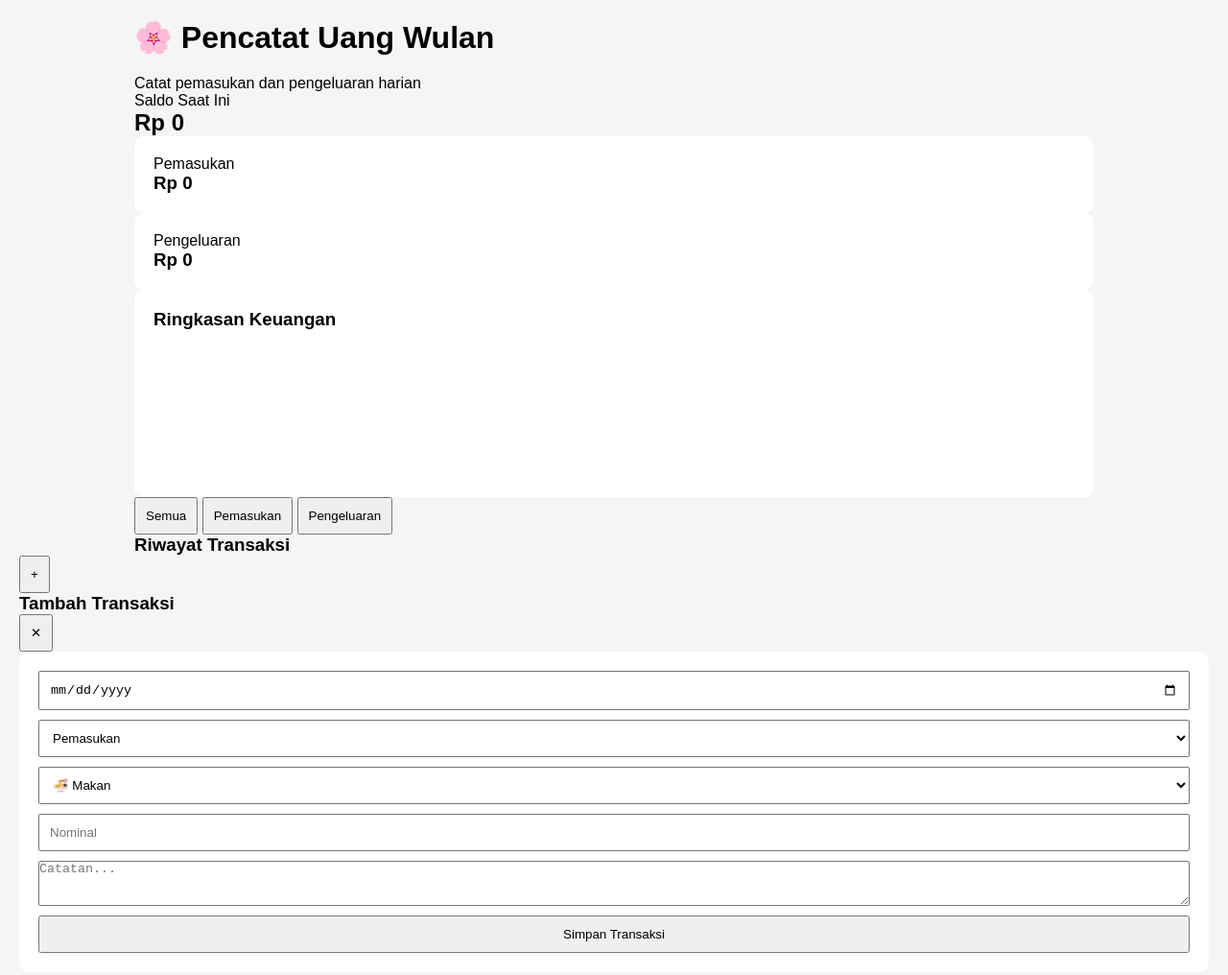
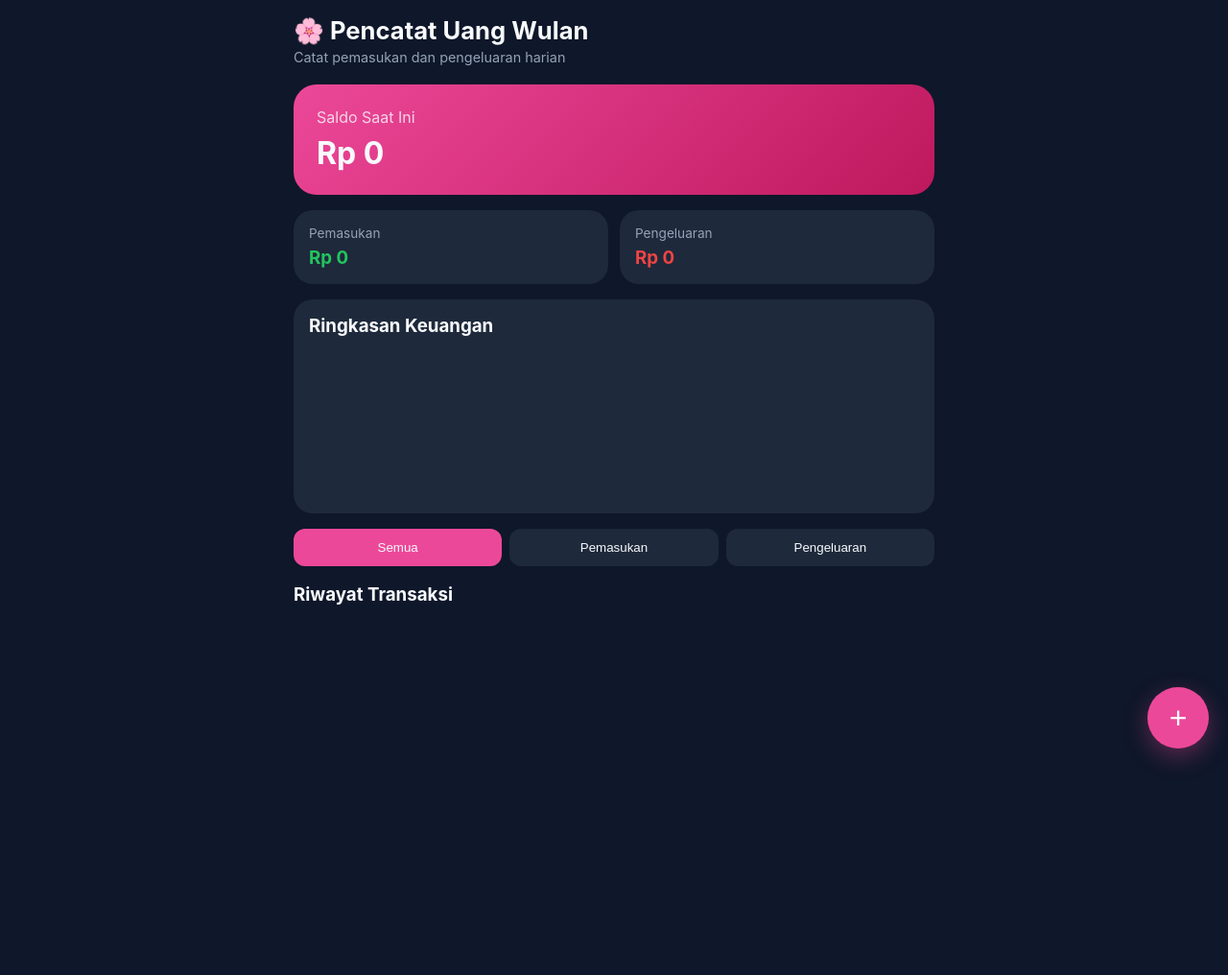
Before and after one commit to seekornorth/pencatatwulan, a plain HTML site: page index.html in a window 1280 px wide. Shown: the whole page at 96% size. After the commit the page ends 800 px from the top, so only its background shows below. Drawn offline with nearby package versions, Linux system fonts and the light colour scheme; no server answers.

Commit message:
Update style.css

```diff
--- a/style.css
+++ b/style.css
@@ -1,69 +1,357 @@
+:root{
+  --bg:#0f172a;
+  --card:#1e293b;
+  --card-hover:#273449;
+
+  --pink:#ec4899;
+  --pink-dark:#be185d;
+  --pink-soft:#f9a8d4;
+
+  --green:#22c55e;
+  --red:#ef4444;
+
+  --text:#f8fafc;
+  --muted:#94a3b8;
+
+  --radius:20px;
+}
+
 *{
-  box-sizing:border-box;
   margin:0;
   padding:0;
+  box-sizing:border-box;
 }
 
 body{
-  font-family:Arial,sans-serif;
-  background:#f5f5f5;
+  background:var(--bg);
+  color:var(--text);
+  font-family:
+    Inter,
+    system-ui,
+    sans-serif;
+}
+
+.container{
+  padding:16px;
+  padding-bottom:100px;
+}
+
+/* HEADER */
+
+.header{
+  margin-bottom:20px;
+}
+
+.header h1{
+  font-size:1.6rem;
+  margin-bottom:4px;
+}
+
+.subtitle{
+  color:var(--muted);
+  font-size:.9rem;
+}
+
+/* BALANCE */
+
+.balance-card{
+  background:
+    linear-gradient(
+      135deg,
+      var(--pink),
+      var(--pink-dark)
+    );
+
+  padding:24px;
+
+  border-radius:24px;
+
+  margin-bottom:16px;
+}
+
+.balance-card span{
+  opacity:.8;
+}
+
+.balance-card h2{
+  margin-top:8px;
+  font-size:2rem;
+  font-weight:700;
+}
+
+/* STATS */
+
+.stats{
+  display:grid;
+  grid-template-columns:1fr 1fr;
+  gap:12px;
+  margin-bottom:16px;
+}
+
+.card{
+  background:var(--card);
+  border-radius:var(--radius);
+  padding:16px;
+}
+
+.income h3{
+  color:var(--green);
+}
+
+.expense h3{
+  color:var(--red);
+}
+
+.card span{
+  display:block;
+  color:var(--muted);
+  font-size:.85rem;
+  margin-bottom:6px;
+}
+
+/* CHART */
+
+.chart-card{
+  margin-bottom:16px;
+}
+
+.chart-card h3{
+  margin-bottom:14px;
+}
+
+.chart-card canvas{
+  max-height:280px;
+}
+
+/* TABS */
+
+.tabs{
+  display:flex;
+  gap:8px;
+  margin-bottom:18px;
+}
+
+.tab{
+  flex:1;
+
+  border:none;
+
+  background:var(--card);
+
+  color:var(--text);
+
+  padding:12px;
+
+  border-radius:12px;
+
+  cursor:pointer;
+
+  transition:.2s;
+}
+
+.tab.active{
+  background:var(--pink);
+}
+
+/* TRANSACTIONS */
+
+.transaction-section h3{
+  margin-bottom:14px;
+}
+
+#transactionList{
+  display:flex;
+  flex-direction:column;
+  gap:12px;
+}
+
+.transaction-card{
+
+  background:var(--card);
+
+  border-radius:18px;
+
+  padding:16px;
+}
+
+.transaction-top{
+  display:flex;
+  justify-content:space-between;
+  align-items:center;
+
+  margin-bottom:8px;
+}
+
+.transaction-category{
+  font-weight:600;
+}
+
+.transaction-amount{
+  font-weight:700;
+}
+
+.transaction-amount.income{
+  color:var(--green);
+}
+
+.transaction-amount.expense{
+  color:var(--red);
+}
+
+.transaction-bottom{
+  display:flex;
+  justify-content:space-between;
+
+  font-size:.85rem;
+
+  color:var(--muted);
+}
+
+/* FAB */
+
+#fab{
+  position:fixed;
+
+  right:20px;
+  bottom:20px;
+
+  width:64px;
+  height:64px;
+
+  border:none;
+
+  border-radius:50%;
+
+  background:var(--pink);
+
+  color:white;
+
+  font-size:32px;
+
+  cursor:pointer;
+
+  box-shadow:
+    0 8px 24px rgba(236,72,153,.35);
+
+  z-index:1000;
+}
+
+/* MODAL */
+
+.modal{
+  position:fixed;
+
+  inset:0;
+
+  background:
+    rgba(0,0,0,.7);
+
+  display:none;
+
+  justify-content:center;
+  align-items:flex-end;
+
+  z-index:2000;
+}
+
+.modal.show{
+  display:flex;
+}
+
+.modal-content{
+
+  width:100%;
+
+  max-width:600px;
+
+  background:var(--card);
+
+  border-radius:
+    24px 24px 0 0;
+
   padding:20px;
 }
 
-.container{
-  max-width:1000px;
-  margin:auto;
-}
+.modal-header{
 
-h1{
+  display:flex;
+
+  justify-content:space-between;
+
+  align-items:center;
+
   margin-bottom:20px;
 }
 
-.summary{
-  display:grid;
-  grid-template-columns:repeat(3,1fr);
-  gap:10px;
-  margin-bottom:20px;
+.modal-header button{
+
+  border:none;
+
+  background:none;
+
+  color:white;
+
+  font-size:20px;
+
+  cursor:pointer;
 }
 
-.card{
-  background:white;
-  padding:20px;
-  border-radius:10px;
-}
+/* FORM */
 
 form{
-  background:white;
-  padding:20px;
-  border-radius:10px;
-  margin-bottom:20px;
-
-  display:grid;
-  gap:10px;
+  display:flex;
+  flex-direction:column;
+  gap:12px;
 }
 
 input,
 select,
-button{
-  padding:10px;
+textarea{
+
+  background:#111827;
+
+  border:1px solid #334155;
+
+  color:white;
+
+  padding:14px;
+
+  border-radius:12px;
+
+  outline:none;
 }
 
-button{
+.save-btn{
+
+  border:none;
+
+  background:var(--pink);
+
+  color:white;
+
+  padding:14px;
+
+  border-radius:12px;
+
+  font-weight:600;
+
   cursor:pointer;
 }
 
-table{
-  width:100%;
-  background:white;
-  border-collapse:collapse;
+/* DESKTOP */
+
+@media(min-width:768px){
+
+  .container{
+    max-width:700px;
+    margin:auto;
+  }
+
+  .modal{
+    align-items:center;
+  }
+
+  .modal-content{
+    border-radius:24px;
+  }
 }
-
-th,
-td{
-  padding:10px;
-  border:1px solid #ddd;
-}
-
-th{
-  background:#eee;
-}
```
